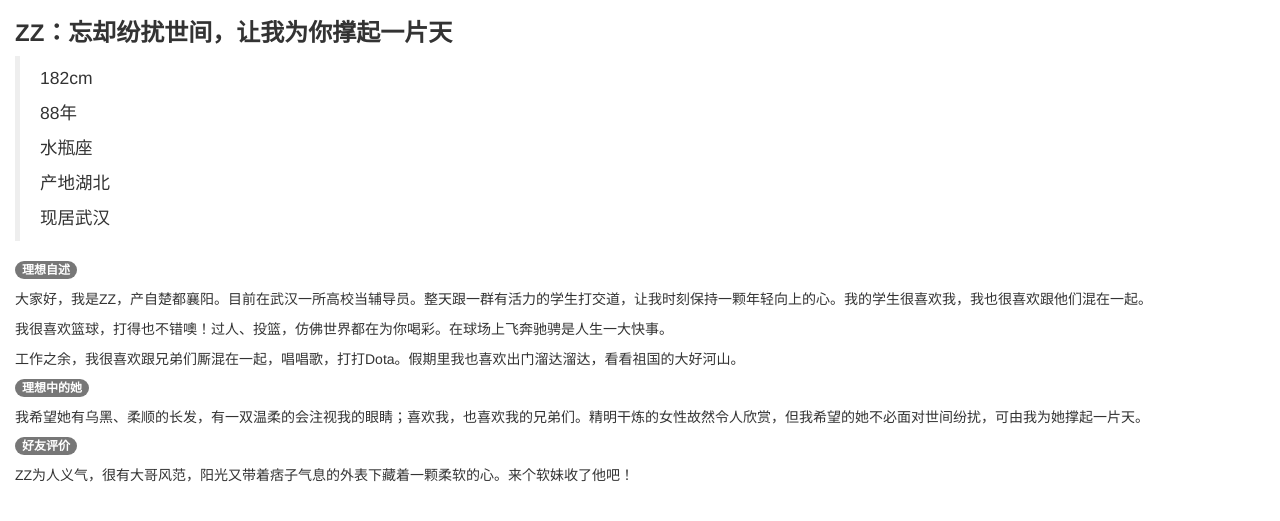
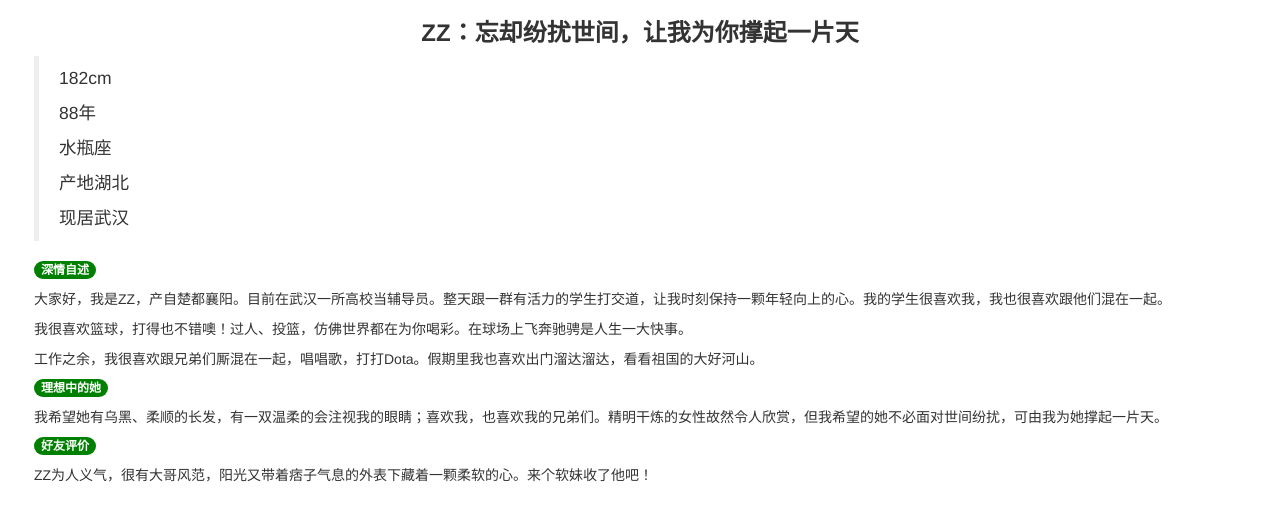
Before and after one commit to York921/York921.github.io, a Jekyll site: the page test.html, which Jekyll copies as it is, in a window 1280 px wide. Shown: the top 521 px of the page. Built offline with Jekyll 4.4.1, drawn with Linux system fonts in a browser that asks for light colours; nearby versions of some CDN libraries; Markdown is read by kramdown in place of the engine named in the settings.

Commit message:
another test

```diff
--- a/test.html
+++ b/test.html
@@ -11,13 +11,18 @@
 
 <!-- 最新的 Bootstrap 核心 JavaScript 文件 -->
 <script src="http://cdn.bootcss.com/bootstrap/3.2.0/js/bootstrap.min.js"></script>
+<style type="text/css">
+.tag-color {background-color: #008000;}
+.margin-page{padding-left: 34px;padding-right: 34px;}
+</style>
+
 </head>
 <body>
 <!-- 粘贴到这行下面 *****************************-->
-<div class="container-fluid">
+<div class="container-fluid margin-page">
 	<div class="row-fluid">
 		<div class="span12">
-			<h3>
+			<h3 class="text-center">
 				<strong>ZZ：忘却纷扰世间，让我为你撑起一片天</strong>
 			</h3>
 			<blockquote>
@@ -38,7 +43,7 @@
 				</p>
 			</blockquote>
 			<p>
-				<span class="badge">理想自述</span>
+				<span class="badge tag-color">深情自述</span>
 			</p>
 			<p>
 				大家好，我是ZZ，产自楚都襄阳。目前在武汉一所高校当辅导员。整天跟一群有活力的学生打交道，让我时刻保持一颗年轻向上的心。我的学生很喜欢我，我也很喜欢跟他们混在一起。
@@ -50,13 +55,13 @@
 				工作之余，我很喜欢跟兄弟们厮混在一起，唱唱歌，打打Dota。假期里我也喜欢出门溜达溜达，看看祖国的大好河山。
 			</p>
 			<p>
-				<span class="badge">理想中的她</span>
+				<span class="badge tag-color">理想中的她</span>
 			</p>
 			<p>
 				我希望她有乌黑、柔顺的长发，有一双温柔的会注视我的眼睛；喜欢我，也喜欢我的兄弟们。精明干炼的女性故然令人欣赏，但我希望的她不必面对世间纷扰，可由我为她撑起一片天。
 			</p>
 			<p>
-				<span class="badge">好友评价</span>
+				<span class="badge tag-color">好友评价</span>
 			</p>
 			<p>
 				ZZ为人义气，很有大哥风范，阳光又带着痞子气息的外表下藏着一颗柔软的心。来个软妹收了他吧！
@@ -64,5 +69,4 @@
 		</div>
 	</div>
 </div>
-
 </body>
```
